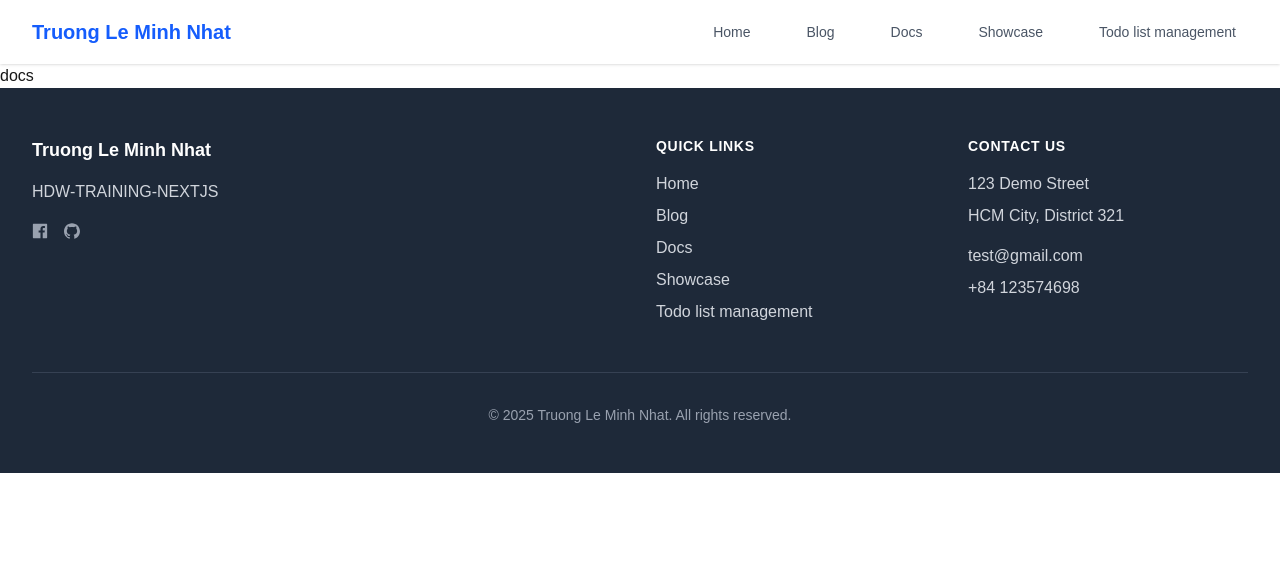
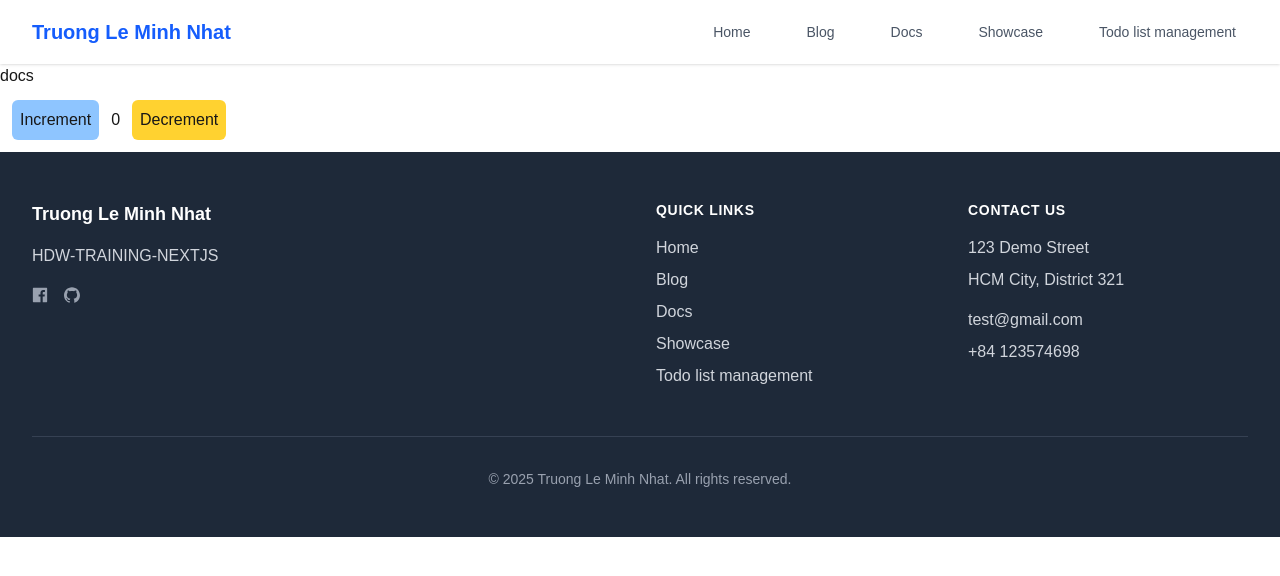
Before and after one commit to nhattlm3173/HDW-TRAINING-NEXTJS, a Next.js app: page /docs in a window 1280 px wide. Shown: the top 576 px of the page. Built offline with nearby package versions, Linux system fonts and the light colour scheme.

Commit message:
feat: config redux

```diff
--- a/package.json
+++ b/package.json
@@ -11,11 +11,13 @@
   },
   "dependencies": {
     "@ant-design/icons": "^5.6.1",
+    "@reduxjs/toolkit": "^2.8.1",
     "clsx": "^2.1.1",
     "next": "15.3.1",
     "react": "^19.0.0",
     "react-dom": "^19.0.0",
     "react-hook-form": "^7.56.3",
+    "react-redux": "^9.2.0",
     "tailwind-merge": "^3.2.0"
   },
   "devDependencies": {
--- /dev/null
+++ b/src/app/blog/[id]/page.tsx
@@ -0,0 +1,6 @@
+import React from 'react';
+
+export default async function Blog({ params }: { params: Promise<{ id: string }> }) {
+  const { id } = await params;
+  return <div>{id}</div>;
+}
--- a/src/app/docs/page.tsx
+++ b/src/app/docs/page.tsx
@@ -1,5 +1,33 @@
+'use client';
+import { decrement, increment } from '@/redux/counterSlice';
+import { useAppDispatch, useAppSelector } from '@/redux/hook';
 import React from 'react';
 
 export default function Docs() {
-  return <div>docs</div>;
+  const count = useAppSelector(state => state.counter.value);
+  const dispatch = useAppDispatch();
+  return (
+    <div>
+      docs
+      <div>
+        <div>
+          <button
+            aria-label="Increment value"
+            className="m-3 h-10 cursor-pointer rounded-md bg-blue-300 px-2 py-1 transition-all hover:scale-110 active:scale-95"
+            onClick={() => dispatch(increment())}
+          >
+            Increment
+          </button>
+          <span>{count}</span>
+          <button
+            className="m-3 h-10 cursor-pointer rounded-md bg-amber-300 px-2 py-1 transition-all hover:scale-110 active:scale-95"
+            aria-label="Decrement value"
+            onClick={() => dispatch(decrement())}
+          >
+            Decrement
+          </button>
+        </div>
+      </div>
+    </div>
+  );
 }
--- a/src/app/layout.tsx
+++ b/src/app/layout.tsx
@@ -3,6 +3,7 @@ import { Geist, Geist_Mono } from 'next/font/google';
 import './globals.css';
 import { ToastProvider } from '@/component/Toast';
 import { Layout } from '@/component/Layout';
+import { ReduxProvider } from '@/redux/provider';
 
 const geistSans = Geist({
   variable: '--font-geist-sans',
@@ -27,9 +28,11 @@ export default function RootLayout({
   return (
     <html lang="en" className="mdl-js">
       <body className={`${geistSans.variable} ${geistMono.variable} antialiased`}>
-        <Layout>
-          <ToastProvider>{children}</ToastProvider>
-        </Layout>
+        <ReduxProvider>
+          <Layout>
+            <ToastProvider>{children}</ToastProvider>
+          </Layout>
+        </ReduxProvider>
       </body>
     </html>
   );
--- /dev/null
+++ b/src/redux/counterSlice.ts
@@ -0,0 +1,27 @@
+import { createSlice } from '@reduxjs/toolkit';
+import type { PayloadAction } from '@reduxjs/toolkit';
+
+interface CounterState {
+  value: number;
+}
+
+const initialState = { value: 0 } satisfies CounterState as CounterState;
+
+const counterSlice = createSlice({
+  name: 'counter',
+  initialState,
+  reducers: {
+    increment(state) {
+      state.value++;
+    },
+    decrement(state) {
+      state.value--;
+    },
+    incrementByAmount(state, action: PayloadAction<number>) {
+      state.value += action.payload;
+    },
+  },
+});
+
+export const { increment, decrement, incrementByAmount } = counterSlice.actions;
+export default counterSlice.reducer;
--- /dev/null
+++ b/src/redux/hook.ts
@@ -0,0 +1,6 @@
+import { useDispatch, useSelector } from 'react-redux';
+import type { RootState, AppDispatch } from './store';
+
+// Use throughout your app instead of plain `useDispatch` and `useSelector`
+export const useAppDispatch = useDispatch.withTypes<AppDispatch>();
+export const useAppSelector = useSelector.withTypes<RootState>();
--- /dev/null
+++ b/src/redux/provider.tsx
@@ -0,0 +1,8 @@
+'use client'; // Đây là Client Component
+
+import { Provider } from 'react-redux';
+import { store } from './store';
+
+export function ReduxProvider({ children }: { children: React.ReactNode }) {
+  return <Provider store={store}>{children}</Provider>;
+}
--- /dev/null
+++ b/src/redux/store.ts
@@ -0,0 +1,11 @@
+import { configureStore } from '@reduxjs/toolkit';
+import counterReducer from '@/redux/counterSlice';
+
+export const store = configureStore({
+  reducer: { counter: counterReducer },
+});
+
+// Infer the `RootState` and `AppDispatch` types from the store itself
+export type RootState = ReturnType<typeof store.getState>;
+// Inferred type: {posts: PostsState, comments: CommentsState, users: UsersState}
+export type AppDispatch = typeof store.dispatch;
```
Also changed, not shown: 1 other file (tests, documents, lock files or other folders).
